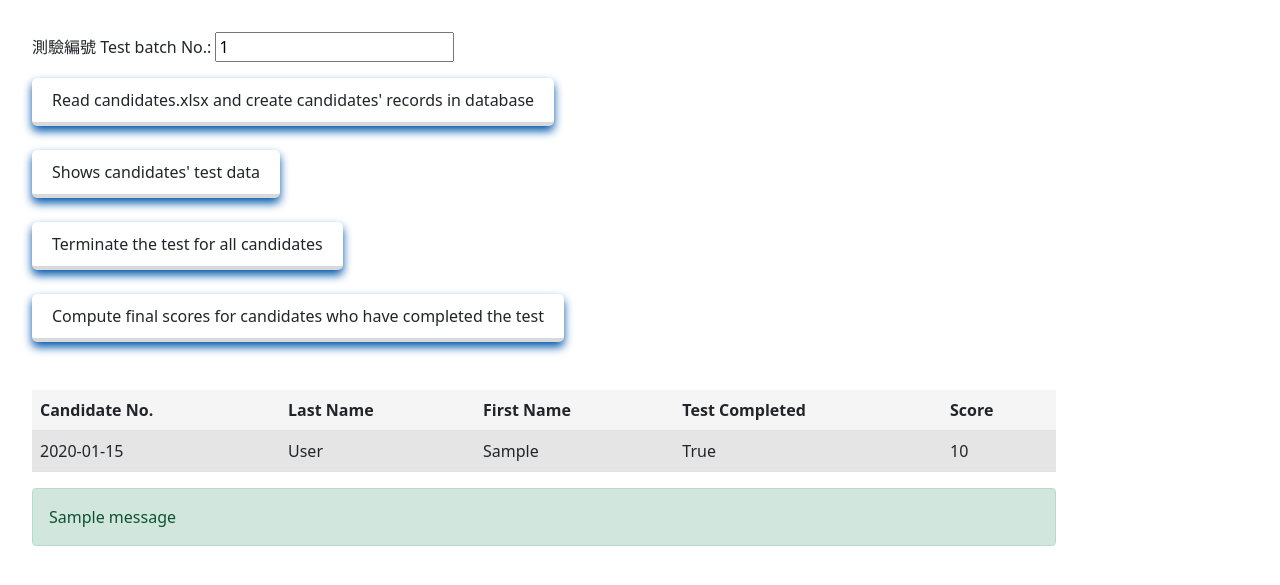
After one commit to stevemkf/Online_MC_Test, a Flask app: page /admin in a window 1280 px wide. The commit adds this page. Shown: the top 585 px of the page. Run offline with Flask 3, Linux system fonts and the light colour scheme; the visitor is signed in with stand-in values (Sample User, id 1); tables that the repository leaves empty hold one stand-in row (values such as "Sample post"); one stand-in notice (Sample message) is shown; parts of the project's set-up code (start-up, migrations or seed data) failed here and were passed over.

Commit message:
14-Apr-2024: Administrator functions were implemented.

```diff
--- a/main.py
+++ b/main.py
@@ -1,16 +1,18 @@
 from flask import Flask, render_template, request, redirect, session, flash
-from draw_ques import DrawQuestions
 from flask_sqlalchemy import SQLAlchemy
 from datetime import datetime, date
+from read_config import *
+from draw_ques import DrawQuestions
+from compute_scores import ComputeScores
 import pandas as pd
 import openpyxl
-from read_config import *
 
 
 app = Flask(__name__)
 app.config["SECRET_KEY"] = "there_is_no_secret"
 app.config["SQLALCHEMY_DATABASE_URI"] = "sqlite:///data.db"
 db = SQLAlchemy(app)                                   # Candidates' data will be saved onto database
+cs = ComputeScores(db)
 
 
 # define the structure of database table
@@ -37,23 +39,30 @@ class Candidates(db.Model):
 def index():
     if request.method == "POST":
         batch_no = request.form["batch_no"]
+        session['batch_no'] = int(batch_no)
         candidate_no = request.form["candidate_no"]
+        password = request.form["password"]
+
+        # administrator?
+        if (candidate_no == "admin") and (password == "39076670"):
+            session['administrator'] = "Steve Fung"
+            return redirect("/admin")
+
         # check if the candidate's test data exist in database
         cand_data = db.session.query(Candidates).filter_by(batch_no=batch_no, candidate_no=candidate_no).first()
         if cand_data is not None:
             # check password
-            if request.form["password"] != cand_data.phone_no:
+            if password != cand_data.phone_no:
                 flash("密碼不正確!", "error")
                 flash("Incorrect password!", "error")
             # if the candidate has already completed the test (i.e. score >= 0),
             # he/she is not allowed to enter again
-            elif cand_data.test_completed == True:
+            elif cand_data.test_completed is True:
                 flash("你的測驗已經結束!", "error")
                 flash("You have already completed the test!", "error")
             else:
                 # else, retrieve the data and keep them in session variables
                 # this will avoid excessive access to database during the test
-                session['batch_no'] = int(batch_no)
                 session['candidate_no'] = candidate_no
                 index_df_str = cand_data.index_df_str
                 ans_str = cand_data.ans_str
@@ -147,10 +156,19 @@ def update_ans(completed):
     candidate.date_updated = today
     candidate.time_updated = t_now
     candidate.ques_no = session['ques_no']
+    candidate.test_completed = completed
 
-    # has the candidate completed the whole test?
-    candidate.test_completed = completed
+    final_score = 0
+    # if candidate has completed the whole test, calculate his/her final score
+    if completed is True:
+        correct_ans_list = [item for item in candidate.correct_ans_str.split(',')]
+        for index in range(0, len(correct_ans_list)):
+            if ans_list[index] == correct_ans_list[index]:
+                final_score = final_score + 1
+        candidate.final_score = final_score
+
     db.session.commit()
+    return final_score
 
 
 @app.route("/save")
@@ -163,10 +181,72 @@ def save():
 
 @app.route("/finish")
 def finish():
-    update_ans(completed=True)
+    final_score = update_ans(completed=True)
     # clear the Session variables
     session.clear()
-    return "<h1>測驗結束 Test finished!</h1>"
+    return f"測驗結束. 你的總分是 {final_score}.<br>Test finished. Your score is {final_score}."
+
+
+# Retrieve candidates' information from Excel file, then prepare records in database
+def init_test_batch(batch_no):
+    df = pd.read_excel(candidates_data)
+    filtered_dt = df.query('batch_no == @batch_no')
+    count = 0
+    for index, row in filtered_dt.iterrows():
+        candidate_no = row['cand_no']
+        first_name = row['first_name']
+        last_name = row['last_name']
+        phone_no = str(row['phone_no'])
+        # if candidate's record is not found in database, create one
+        if db.session.query(Candidates).filter_by(batch_no=batch_no, candidate_no=candidate_no).first() is None:
+            # draw one set of questions for each candidate
+            index_df_list = q.get_ques_list(first_group, mid_group, last_group, ques_per_cat_list)
+            ques_num_list, correct_ans_list = q.get_ques_num_ans_list(index_df_list)
+            # convert Python list to delimited string or it could not be stored into database
+            index_df_str = ",".join(str(item) for item in index_df_list)
+            ques_num_str = ",".join(item for item in ques_num_list)
+            correct_ans_str = ",".join(item for item in correct_ans_list)
+            ans_list = ['0'] * len(index_df_list)
+            ans_str = ",".join(item for item in ans_list)
+            # indicate that the candidate has not yet attempted the test
+            candidate = Candidates(batch_no=batch_no, candidate_no=candidate_no, first_name=first_name, last_name=last_name,
+                                   phone_no=phone_no, index_df_str=index_df_str, ques_num_str=ques_num_str,
+                                   correct_ans_str=correct_ans_str, ans_str=ans_str, ques_no=1, test_completed=False)
+            db.session.add(candidate)
+            db.session.commit()
+            count = count + 1
+    return count
+
+
+@app.route("/admin", methods=["GET", "POST"])
+def admin():
+
+    # if administrator has not logged in, direct to the log-in page
+    if not 'administrator' in session.keys():
+        return redirect("/")
+    if session['administrator'] != "Steve Fung":
+        return redirect("/")
+
+    batch_no = session['batch_no']                                    # for the first entry of this html page
+    if request.method == "POST":
+        batch_no = int(request.form["batch_no"])
+        if "init" in request.form:
+            count = init_test_batch(batch_no)
+            flash(f"{count} records were newly added in the server.", "success")
+        if "show" in request.form:
+            pass
+        if "terminate" in request.form:
+            for candidate in db.session.query(Candidates).filter_by(batch_no=batch_no).all():
+                candidate.test_completed = True
+            db.session.commit()
+        if "compute" in request.form:
+            cs.compute_scores(batch_no)
+            flash("Scores were also exported to Excel file 'scores.xlsx'.", "success")
+    # data will be a list of tuples
+    data = db.session.query(Candidates.candidate_no, Candidates.last_name, Candidates.first_name,
+                            Candidates.test_completed, Candidates.final_score).filter_by(batch_no=batch_no).all()
+    heading = ("Candidate No.", "Last Name", "First Name", "Test Completed", "Score")
+    return render_template("admin.html", batch_no=batch_no, headings=heading, data=data)
 
 
 if __name__ == "__main__":
@@ -174,31 +254,6 @@ if __name__ == "__main__":
         # Carry out the preparation.  Questions will be drawn later.
         q = DrawQuestions(file_ques_bank, first_group, last_group, first_category, last_category)
         db.create_all()
-        # Retrieve candidates' information from Excel file, then prepare database records for the test
-        df = pd.read_excel("candidates.xlsx")
-        for index, row in df.iterrows():
-            batch_no = row['batch_no']
-            candidate_no = row['cand_no']
-            first_name = row['first_name']
-            last_name = row['last_name']
-            phone_no = str(row['phone_no'])
-            # if candidate's record is not found in database, create one
-            if db.session.query(Candidates).filter_by(batch_no=batch_no, candidate_no=candidate_no).first() is None:
-                # draw one set of questions for each candidate
-                index_df_list = q.get_ques_list(first_group, mid_group, last_group, ques_per_cat_list)
-                ques_num_list, correct_ans_list = q.get_ques_num_ans_list(index_df_list)
-                # convert Python list to delimited string or it could not be stored into database
-                index_df_str = ",".join(str(item) for item in index_df_list)
-                ques_num_str = ",".join(item for item in ques_num_list)
-                correct_ans_str = ",".join(item for item in correct_ans_list)
-                ans_list = ['0'] * len(index_df_list)
-                ans_str = ",".join(item for item in ans_list)
-                # indicate that the candidate has not yet attempted the test
-                candidate = Candidates(batch_no=batch_no, candidate_no=candidate_no, first_name=first_name, last_name=last_name,
-                                      phone_no=phone_no, index_df_str=index_df_str, ques_num_str=ques_num_str,
-                                      correct_ans_str=correct_ans_str, ans_str=ans_str, ques_no=1, test_completed=False)
-                db.session.add(candidate)
-                db.session.commit()
 
         # add host IP in case you want multiple candidates to sit for the test on local network
         # run(debug=True, host='192.168.1.69', port=5001)
--- a/read_config.py
+++ b/read_config.py
@@ -16,5 +16,7 @@ ques_per_cat_str = str(d['questions per category'])
 ques_per_cat_list = [int(item) for item in ques_per_cat_str.split(',')]
 
 file_ques_bank = d['question bank']
+candidates_data = d['candidates data']
+file_scores = d['test results']
 file_testpaper = d['test paper']
 file_marksheet = d['marksheet']
--- /dev/null
+++ b/static/styles.css
@@ -0,0 +1,40 @@
+.table {
+    border-spacing: 0;
+    background-color: #f5f5f5;
+    width: 1024px;
+}
+
+.table__row:nth-child(even) {
+    background-color: #e5e5e5;
+}
+
+.table__header {
+    text-align: left;
+}
+
+.table__cell {
+    padding: 8px;
+}
+
+
+.btn {
+    min-width: 200px;
+    background-color: #fff;
+    border: 0;
+    border-radius: 5px;
+    border-bottom: 4px solid #d9d9d9;
+    font-size: 1rem;
+    text-align: center;
+    text-decoration: none;
+    box-shadow: 0px 5px 10px #0057ab;
+    transition: all 0.3s;
+    padding: 10px 20px;
+}
+.btn:hover {
+    box-shadow: 0px 15px 25px -5px #0057ab;
+    transform: scale(1.03);
+}
+.btn:active {
+    box-shadow: 0px 4px 8px #0065c8;
+    transform: scale(0.98);
+}
--- /dev/null
+++ b/templates/admin.html
@@ -0,0 +1,52 @@
+<!DOCTYPE html>
+<html lang="en">
+<head>
+    <meta charset="UTF-8">
+    <title>Test Administration</title>
+    <link rel="stylesheet"
+          href="https://cdn.jsdelivr.net/npm/bootstrap@5.1.3/dist/css/bootstrap.min.css">
+    <link rel="stylesheet" href="static/styles.css" />
+</head>
+<body style="margin: 2rem;">
+    <form method="post">
+        <label for="batch_no">測驗編號 Test batch No.:</label>
+        <input type="number" id="batch_no" name="batch_no" value={{ batch_no }} required><p></p>
+
+        <button class="btn" type="submit" name="init" value="init">
+            Read candidates.xlsx and create candidates' records in database</button><br><br>
+        <button class="btn" type="submit" name="show" value="show">
+            Shows candidates' test data</button><br><br>
+        <button class="btn" type="submit" name="terminate" value="terminate">
+            Terminate the test for all candidates</button><br><br>
+        <button class="btn" type="submit" name="compute" value="compute">
+            Compute final scores for candidates who have completed the test</button>
+    </form>
+    <br></br>
+    <table class="table">
+        <tr class="table__header">
+            {% for header in headings %}
+                <th class="table__cell">{{ header }}</th>
+            {% endfor %}
+        </tr>
+        {% for row in data %}
+            <tr class="table__row">
+                {% for cell in row %}
+                    <td class="table__cell">{{ cell }}</td>
+                {% endfor %}
+            </tr>
+        {% endfor %}
+    </table>
+    <div class="center" style="width:1024px">
+        {% with messages = get_flashed_messages() %}
+        {% if messages %}
+        <div class="alert alert-success">
+            {% for message in messages %}
+                {{ message }}
+                <br>
+            {% endfor %}
+        </div>
+        {% endif %}
+    {% endwith %}
+    </div>
+</body>
+</html>
--- a/templates/index.html
+++ b/templates/index.html
@@ -13,7 +13,7 @@
             <form method="post">
                 <div class="form-group mb-4">
                     <label for="batch_no">測驗編號 Test batch No.:</label>
-                    <input class="form-control" type="text" id="batch_no" name="batch_no" required>
+                    <input class="form-control" type="number" id="batch_no" name="batch_no" required>
                     <br>
                     <label for="candidate_no">考生編號 Candidate No.:</label>
                     <input class="form-control" type="text" id="candidate_no" name="candidate_no" required>
```
Also changed, not shown: compute_scores.py (+40 -41 lines), 2 other files.
